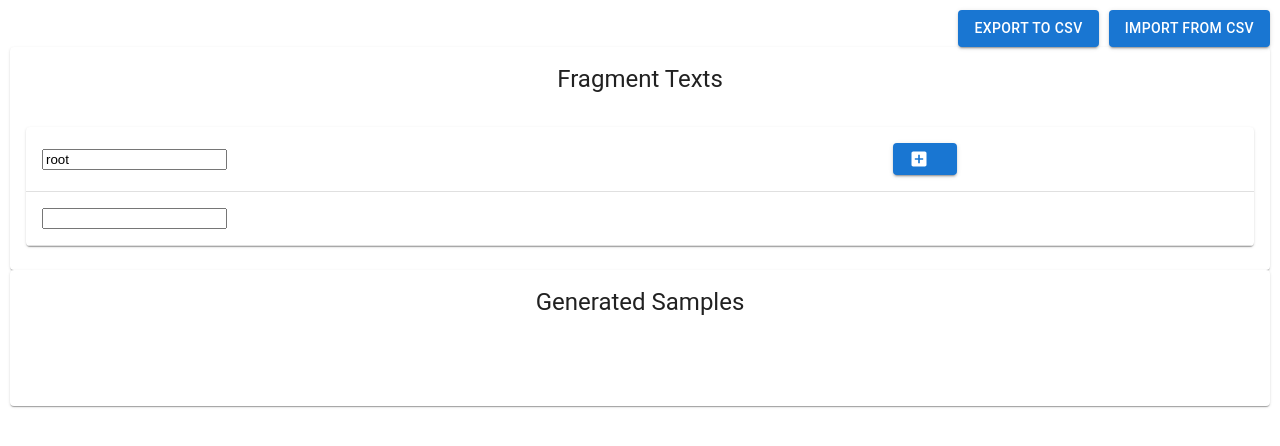
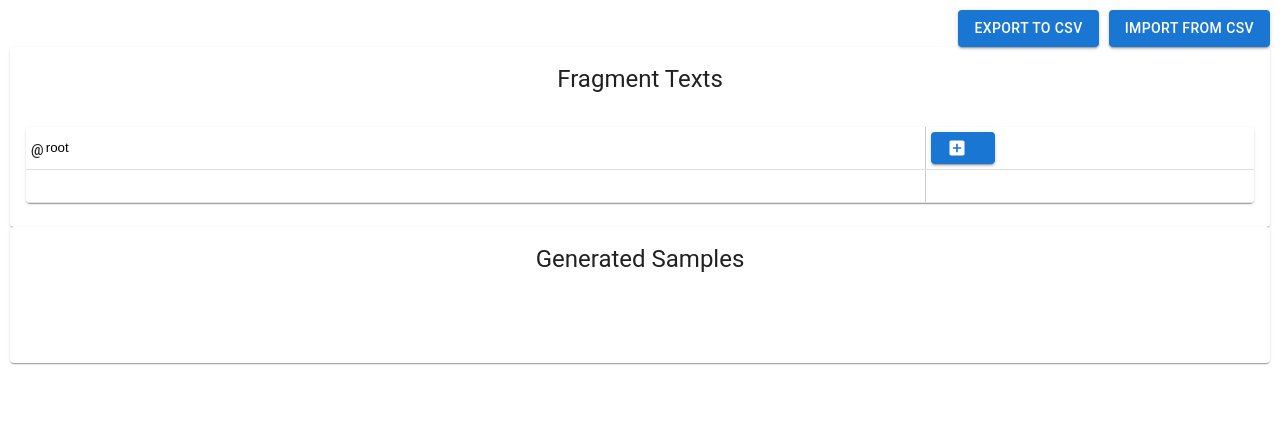
Before and after one commit to genixpro/synthetic-text-ui, a React (Create React App) app: page / in a window 1280 px wide. Shown: the top 446 px of the page. Built offline with nearby package versions, Linux system fonts and the light colour scheme.

Commit message:
Improved the UI of the fragment table so there are fewer overlapping lines.

```diff
--- a/src/FragmentsTable.js
+++ b/src/FragmentsTable.js
@@ -11,6 +11,10 @@ import AddBoxIcon from '@mui/icons-material/AddBox';
 import {CardHeader} from "@mui/material";
 import Card from "@mui/material/Card";
 import CardContent from "@mui/material/CardContent";
+import {isFragmentTextValid} from "./fragment";
+import WarningIcon from '@mui/icons-material/Warning';
+import "./FragmentsTable.scss";
+
 
 export default function FragmentsTable(props) {
     const fragmentTextsByFragmentName = props.fragmentTexts;
@@ -70,12 +74,20 @@ export default function FragmentsTable(props) {
             const fragmentName = fragmentNames[fragmentIndex];
             const fragmentTexts = fragmentTextsByFragmentName[fragmentName];
             const fragmentText = fragmentTexts[fragmentTextIndex] || '';
+            let isValid = isFragmentTextValid(fragmentText, fragmentTextsByFragmentName);
             bodyRow.push(
-                <TableCell key={fragmentIndex}>
+                <TableCell key={fragmentIndex} className={"fragment-text-cell"}>
+                    <div className={"fragment-text-cell-contents"}>
                         <input
                             value={fragmentText}
                             onChange={(evt) => handleFragmentTextChange(evt, fragmentName, fragmentTextIndex)}
                         />
+                        {
+                            !isValid ? <div className={"invalid-reference-icon"} title={"Reference Is Invalid"}>
+                                <WarningIcon color={"warning"} />
+                            </div>: null
+                        }
+                    </div>
                 </TableCell>
             );
         }
@@ -91,7 +103,7 @@ export default function FragmentsTable(props) {
         );
     }
 
-    return (<Card>
+    return (<Card className={"fragments-table"}>
             <CardHeader title={"Fragment Texts"} />
             <CardContent>
             <TableContainer component={Paper}>
@@ -100,19 +112,24 @@ export default function FragmentsTable(props) {
                         <TableRow>
                             {
                                 fragmentNames.map((fragmentName, fragmentIndex) => (
-                                    <TableCell key={fragmentIndex}>
+                                    <TableCell key={fragmentIndex} className={"fragment-name-cell"}>
+                                        <div className={"fragment-name-cell-contents"}>
+                                            <span className={"at-symbol"}>@</span>
                                             <input value={fragmentName}
                                                    onChange={(evt) => handleFragmentNameChange(evt, fragmentIndex)}
                                             />
+                                        </div>
                                     </TableCell>
                                 ))
                             }
-                            <TableCell>
+                            <TableCell className={"fragment-name-cell"}>
+                                <div className={"fragment-name-cell-contents"}>
                                     <Button
                                         variant="contained"
                                         startIcon={<AddBoxIcon />}
                                         onClick={handleAddNewFragmentClicked}
                                     />
+                                </div>
                             </TableCell>
                         </TableRow>
                     </TableHead>
--- /dev/null
+++ b/src/FragmentsTable.scss
@@ -0,0 +1,52 @@
+
+.fragments-table {
+  .fragment-text-cell {
+    padding: 5px;
+
+    &:not(:last-child) {
+      border-right: 1px solid #ccc;
+    }
+
+    .fragment-text-cell-contents {
+      display: flex;
+      flex-direction: row;
+      justify-content: stretch;
+      align-items: stretch;
+      gap: 10px;
+      text-align: left;
+
+      input {
+        flex-grow: 1;
+        border: 0;
+      }
+    }
+
+    .invalid-reference-icon {
+      position: relative;
+      top: 3px;
+    }
+  }
+
+ .fragment-name-cell {
+   padding: 5px;
+
+   &:not(:last-child) {
+     border-right: 1px solid #ccc;
+   }
+
+   .fragment-name-cell-contents {
+     display: flex;
+     flex-direction: row;
+     justify-content: stretch;
+     align-items: center;
+     input {
+       flex-grow: 1;
+       border: 0;
+     }
+     .at-symbol {
+       position: relative;
+       top: 2px;
+     }
+   }
+ }
+}
--- a/src/SampleGenerator.js
+++ b/src/SampleGenerator.js
@@ -3,41 +3,7 @@ import "./SampleGenerator.scss";
 import Card from '@mui/material/Card';
 import CardContent from '@mui/material/CardContent';
 import {CardHeader} from "@mui/material";
-
-function generateRandomText(fragmentTexts, fragmentName) {
-    if (!fragmentName) {
-        fragmentName = "root";
-    }
-
-    // We recursively generate and fill all fragments
-    const fragmentTextsForFragmentName = fragmentTexts[fragmentName];
-    if (!fragmentTextsForFragmentName) {
-        return "";
-    }
-
-    // Filter for only texts that have something other then whitespace
-    const nonEmptyFragmentTexts = fragmentTextsForFragmentName.filter((fragmentText) => (fragmentText ?? "").trim());
-
-    // IF there is nothing left, use an empty string
-    if (nonEmptyFragmentTexts.length === 0) {
-        return "";
-    }
-
-    // Choose a text at random
-    const randomTextIndex = Math.floor(Math.random() * nonEmptyFragmentTexts.length);
-    let randomText = nonEmptyFragmentTexts[randomTextIndex];
-
-    // Find all the references fragment names within this text. They will be of the form @fragmentName
-    const references = randomText.match(/@([a-zA-Z0-9]+)/g) || [];
-    for (const reference of references) {
-        const referencedFragmentName = reference.substring(1);
-        const referencedFragmentText = generateRandomText(fragmentTexts, referencedFragmentName);
-        randomText = randomText.replace(reference, referencedFragmentText);
-    }
-
-    return randomText;
-}
-
+import {generateRandomText} from "./fragment";
 
 function GeneratedSamplesList({columnIndex, samples}) {
     return <ul className={"generated-samples-list"} key={columnIndex}>
--- /dev/null
+++ b/src/fragment.js
@@ -0,0 +1,56 @@
+
+export function generateRandomText(fragmentTexts, fragmentName) {
+    if (!fragmentName) {
+        fragmentName = "root";
+    }
+
+    // We recursively generate and fill all fragments
+    const fragmentTextsForFragmentName = fragmentTexts[fragmentName];
+    if (!fragmentTextsForFragmentName) {
+        return "";
+    }
+
+    // Filter for only texts that have something other then whitespace
+    const nonEmptyFragmentTexts = fragmentTextsForFragmentName.filter((fragmentText) => (fragmentText ?? "").trim());
+
+    // IF there is nothing left, use an empty string
+    if (nonEmptyFragmentTexts.length === 0) {
+        return "";
+    }
+
+    // Choose a text at random
+    const randomTextIndex = Math.floor(Math.random() * nonEmptyFragmentTexts.length);
+    let randomText = nonEmptyFragmentTexts[randomTextIndex];
+
+    // Find all the references fragment names within this text. They will be of the form @fragmentName
+    const references = getAllReferencedFragmentsInText(randomText);
+    for (const referencedFragmentName of references) {
+        const referencedFragmentText = generateRandomText(fragmentTexts, referencedFragmentName);
+        randomText = randomText.replace("@" + referencedFragmentName, referencedFragmentText);
+    }
+
+    return randomText;
+}
+
+export function getAllReferencedFragmentsInText(text) {
+    const referenceMatches = text.match(/@([a-zA-Z0-9]+)/g) || [];
+    let references = [];
+    for (const reference of referenceMatches) {
+        const referencedFragmentName = reference.substring(1);
+        if (referencedFragmentName) {
+            references.push(referencedFragmentName);
+        }
+    }
+    return references;
+}
+
+export function isFragmentTextValid(text, fragmentTexts) {
+    // Get all the references in the text and ensure they refer to valid fragments
+    const references = getAllReferencedFragmentsInText(text);
+    for (const referencedFragmentName of references) {
+        if (!fragmentTexts[referencedFragmentName]) {
+            return false;
+        }
+    }
+    return true;
+}
```
Lines whose indentation alone changed are shown as unchanged.
